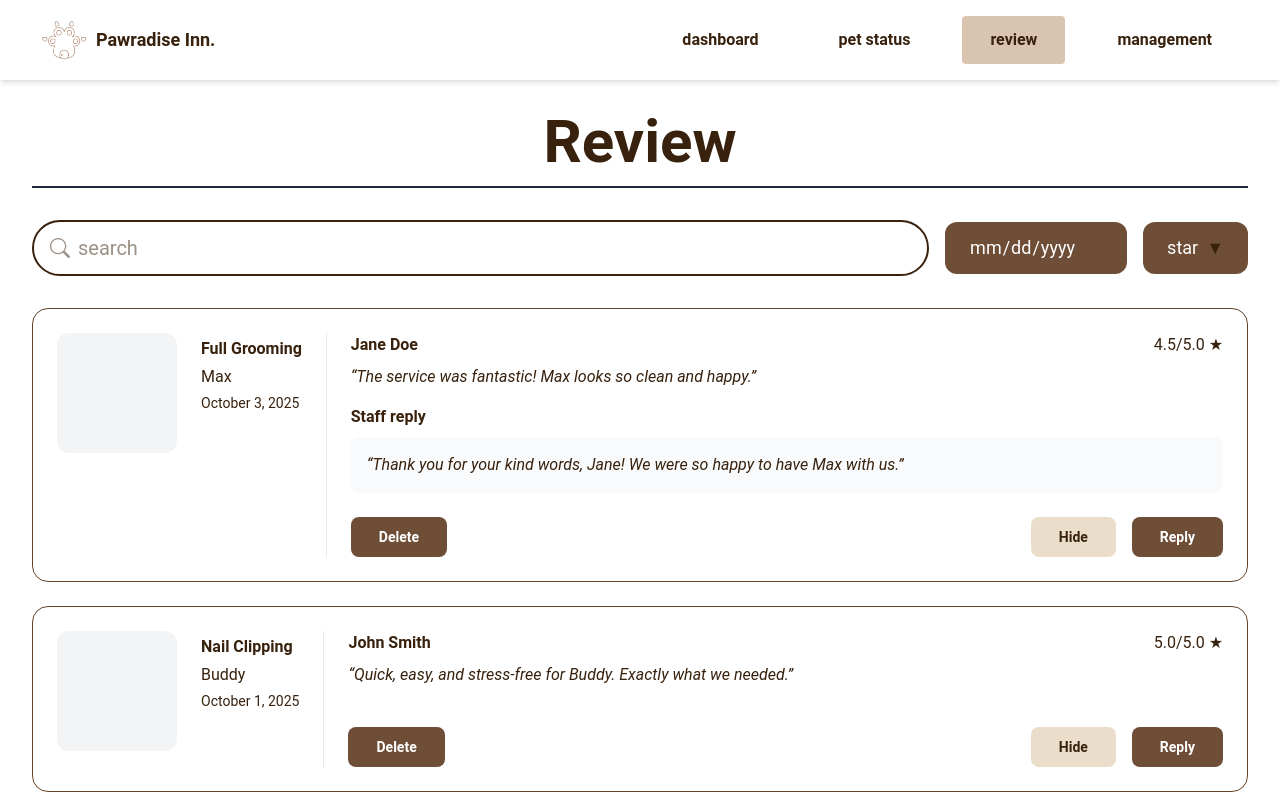
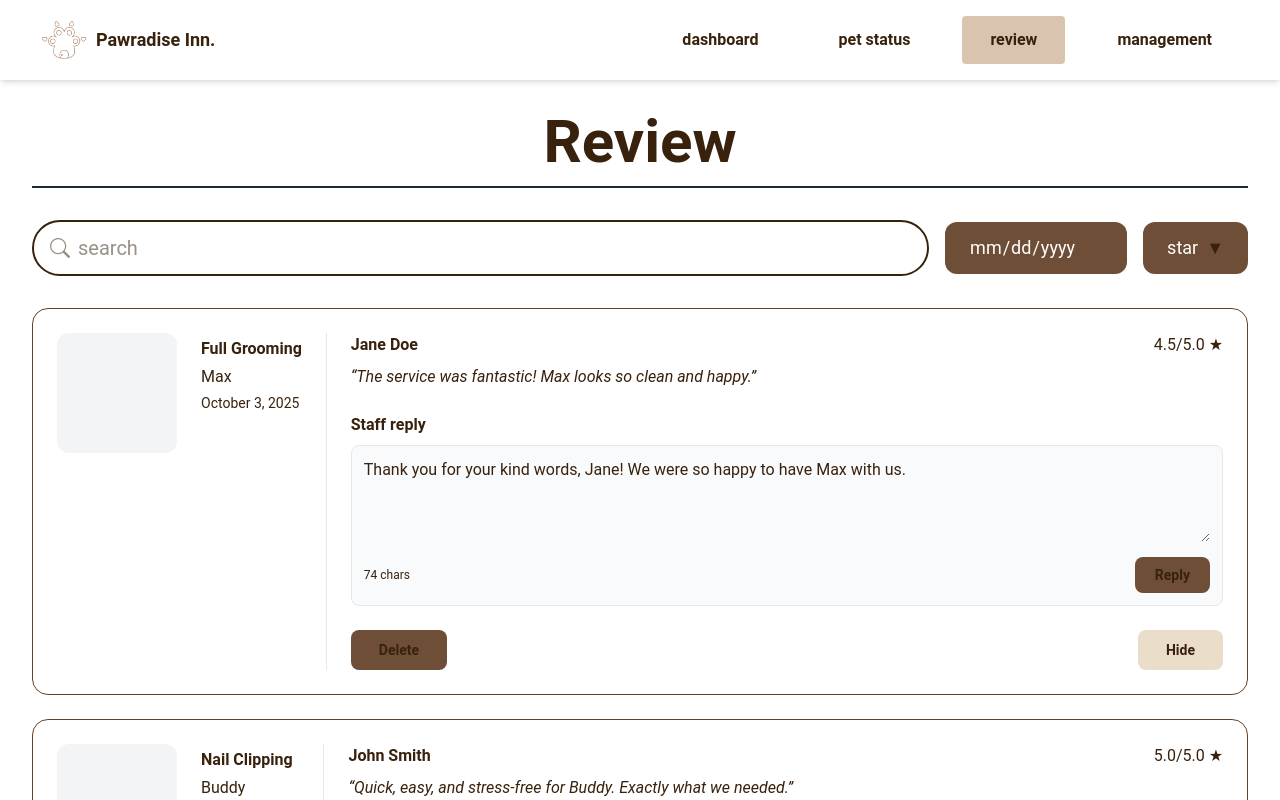
Before and after one commit to Pawradise-Inn/pawradise-inn, a React (Vite) app in the folder frontend/: page /staff/review in a window 1280 px wide. Shown: the top 800 px of the page. Built offline with nearby package versions, Linux system fonts and the light colour scheme; a web font is replaced by a local one.

Commit message:
Refactor ReviewCard component: enhance reply functionality and improve layout

```diff
--- a/frontend/src/components/staffReview/ReviewCard.jsx
+++ b/frontend/src/components/staffReview/ReviewCard.jsx
@@ -1,16 +1,25 @@
-import { useState, useMemo } from "react";
+import { useEffect, useMemo, useState } from "react";
 
 const ReviewCard = ({
   review,
   onDelete,
-  onReply,
-  defaultHidden = false,
+  onReply, // (id, text) => void | Promise<void>
   hidden: controlledHidden,
   onHideChange,
 }) => {
+  // hidden (controlled by parent if prop is given)
+  const [uncontrolledHidden, setUncontrolledHidden] = useState(false);
+  const hidden = controlledHidden ?? uncontrolledHidden;
 
-  const [uncontrolledHidden, setUncontrolledHidden] = useState(defaultHidden);
-  const hidden = controlledHidden ?? uncontrolledHidden;
+  // editable reply draft
+  const [draftReply, setDraftReply] = useState(review?.staffReply ?? "");
+  const [isSaving, setIsSaving] = useState(false);
+  const [justSaved, setJustSaved] = useState(false);
+
+  // ถ้า prop review.staffReply เปลี่ยน ให้ sync เข้า textarea
+  useEffect(() => {
+    setDraftReply(review?.staffReply ?? "");
+  }, [review?.staffReply, review?.id]);
 
   const ratingText = useMemo(() => {
     const n = Number(review?.rating);
@@ -18,35 +27,29 @@ const ReviewCard = ({
   }, [review?.rating]);
 
   const handleHide = () => {
-    console.log("[ReviewCard] hide clicked", review?.id);
-    if (controlledHidden === undefined) {
-      setUncontrolledHidden(true);
-    }
+    if (controlledHidden === undefined) setUncontrolledHidden(true);
     onHideChange?.(true, review?.id);
   };
-
   const handleUnhide = () => {
-    console.log("[ReviewCard] unhide clicked", review?.id);
-    if (controlledHidden === undefined) {
-      setUncontrolledHidden(false);
-    }
+    if (controlledHidden === undefined) setUncontrolledHidden(false);
     onHideChange?.(false, review?.id);
   };
 
-  const handleDelete = () => {
-    console.log("[ReviewCard] delete clicked", review?.id);
-    onDelete?.(review?.id);
-  };
-
-  const handleReply = () => {
-    console.log("[ReviewCard] reply clicked", review?.id);
-    onReply?.(review);
+  const handleSaveReply = async () => {
+    try {
+      setIsSaving(true);
+      setJustSaved(false);
+      await onReply?.(review?.id, draftReply?.trim() ?? "");
+      setJustSaved(true);
+      setTimeout(() => setJustSaved(false), 1200);
+    } finally {
+      setIsSaving(false);
+    }
   };
 
   return (
     <div
       data-probe="REVIEW-CARD-ACTIVE"
-      data-review-id={review?.id}
       className={`mb-6 bg-white border border-[var(--brown-color)] rounded-2xl ${
         hidden ? "p-3 h-12 overflow-hidden" : "p-6"
       }`}
@@ -66,7 +69,10 @@ const ReviewCard = ({
         </div>
       ) : (
         <div className="flex gap-6 justify-start">
+          {/* thumbnail */}
           <div className="h-[120px] w-[120px] flex-shrink-0 rounded-xl bg-gray-100" />
+
+          {/* left info */}
           <div className="flex-shrink-0 pt-1">
             <p className="text-base font-bold">{review?.serviceName}</p>
             <p className="my-1 text-gray-600">{review?.petName}</p>
@@ -75,6 +81,7 @@ const ReviewCard = ({
 
           <div className="w-px bg-gray-200" />
 
+          {/* right content */}
           <div className="flex flex-grow flex-col min-w-0">
             <div className="flex justify-between gap-3">
               <p className="font-bold truncate">{review?.customerName}</p>
@@ -87,24 +94,51 @@ const ReviewCard = ({
               “{review?.reviewText}”
             </p>
 
-            {!!review?.staffReply && (
-              <div>
-                <p className="mb-2 font-bold">Staff reply</p>
-                <div className="mt-2 rounded-lg bg-gray-50 p-4">
-                  <p className="italic text-gray-700">“{review?.staffReply}”</p>
+            {/* staff reply editor (มีให้ทุกการ์ดเสมอ) */}
+            <div className="mt-2">
+              <p className="mb-2 font-bold">Staff reply</p>
+
+              <div className="rounded-lg bg-gray-50 p-3 border border-gray-200">
+                <textarea
+                  value={draftReply}
+                  onChange={(e) => setDraftReply(e.target.value)}
+                  placeholder="Type your reply to the customer..."
+                  className="w-full resize-y min-h-[84px] bg-transparent outline-none"
+                />
+                <div className="mt-2 flex items-center justify-between">
+                  <span className="text-xs text-gray-500">
+                    {draftReply.length} chars
+                  </span>
+                  <div className="flex items-center gap-3">
+                    {justSaved && (
+                      <span className="text-xs font-semibold text-green-700">
+                        Saved
+                      </span>
+                    )}
+                    <button
+                      type="button"
+                      disabled={isSaving}
+                      onClick={handleSaveReply}
+                      className={`cursor-pointer rounded-lg px-5 py-2 text-sm font-semibold text-white transition-opacity ${
+                        isSaving ? "opacity-60" : "hover:opacity-90"
+                      } bg-[#6F4E37]`}
+                    >
+                      {isSaving ? "Saving..." : "Reply"}
+                    </button>
+                  </div>
                 </div>
               </div>
-            )}
+            </div>
 
-            <div className="mt-auto flex items-center justify-between pt-6">
+            {/* actions */}
+            <div className="mt-6 flex items-center justify-between">
               <button
                 type="button"
-                className="cursor-pointer rounded-lg bg-[#6F4E37] px-7 py-2.5 text-sm font-semibold !text-white transition-opacity hover:opacity-90"
-                onClick={handleDelete}
+                className="cursor-pointer rounded-lg bg-[#6F4E37] px-7 py-2.5 text-sm font-semibold text-white transition-opacity hover:opacity-90"
+                onClick={() => onDelete?.(review?.id)}
               >
                 Delete
               </button>
-
               <div className="flex gap-4">
                 <button
                   type="button"
@@ -113,13 +147,7 @@ const ReviewCard = ({
                 >
                   Hide
                 </button>
-                <button
-                  type="button"
-                  className="cursor-pointer rounded-lg bg-[#6F4E37] px-7 py-2.5 text-sm font-semibold !text-white transition-opacity hover:opacity-90"
-                  onClick={handleReply}
-                >
-                  Reply
-                </button>
+                {/* ปุ่ม Reply หลักอยู่ใต้ textarea แล้ว */}
               </div>
             </div>
           </div>
```
